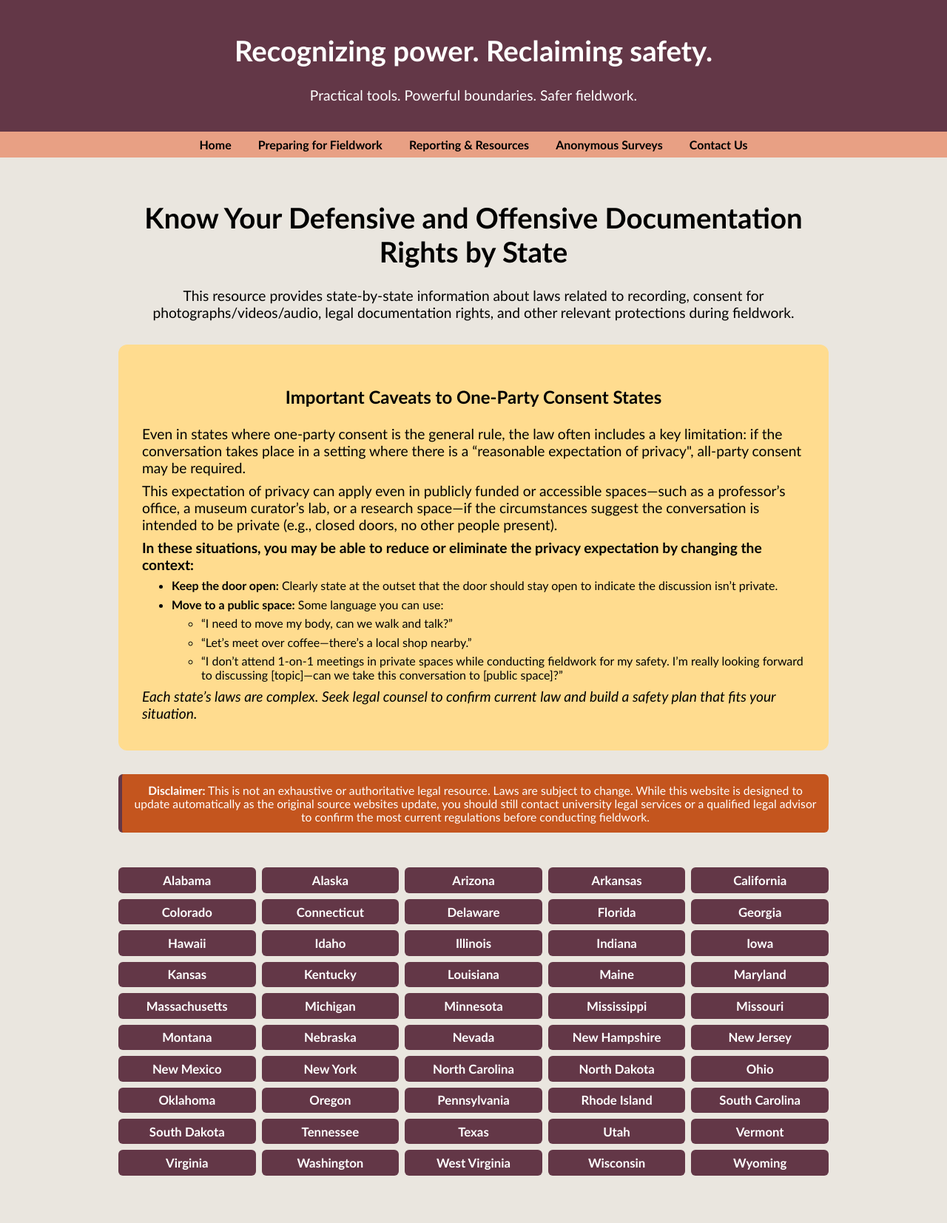
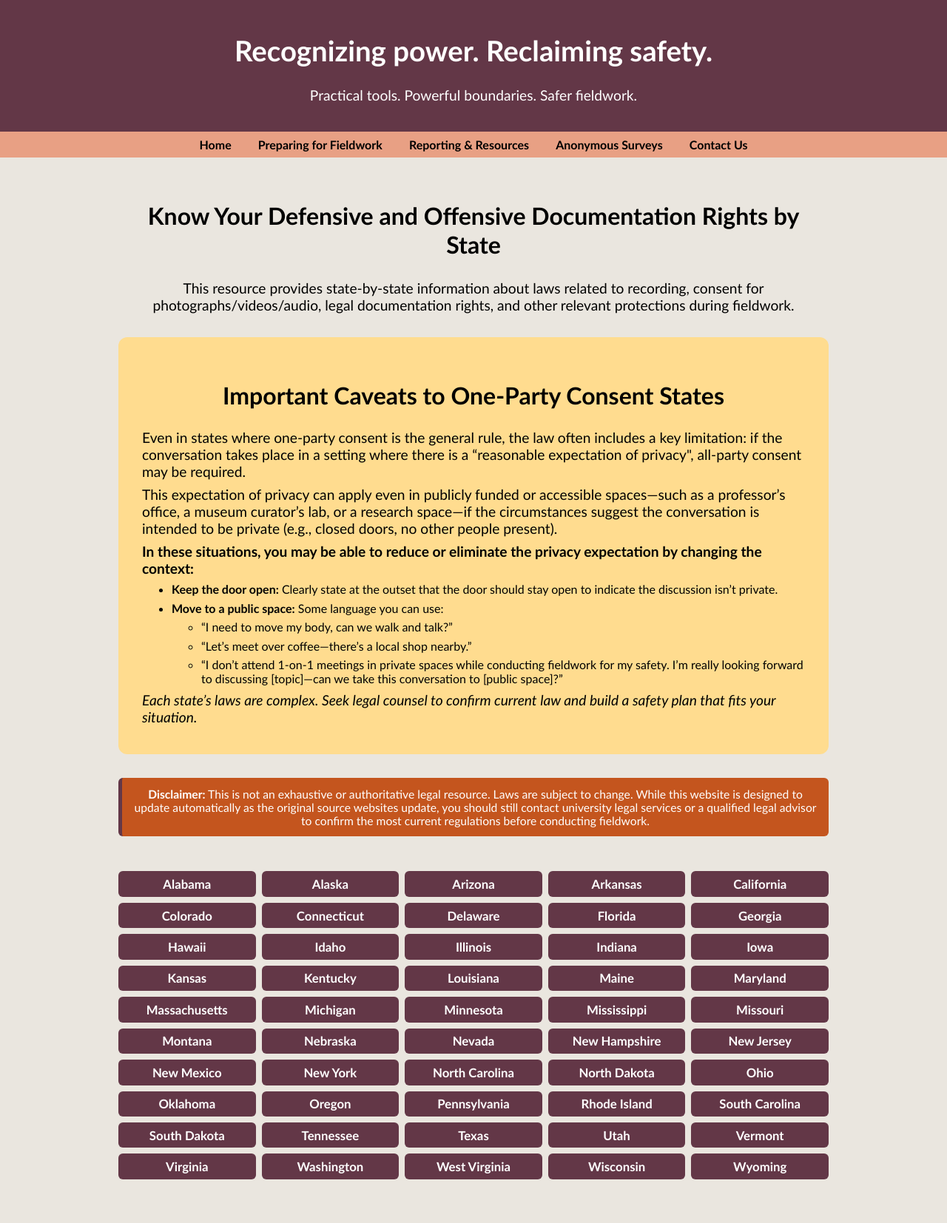
Before and after one commit to AnthroSafetyWarrior/GoldenTrowelProject, a Jekyll site: the page built from _pages/statelaw.html, in a window 1280 px wide. Shown: the whole page at 74% size. Built offline with Jekyll 4.4.1, drawn with Linux system fonts in a browser that asks for light colours.

Commit message:
updating pages

```diff
--- a/_pages/statelaw.html
+++ b/_pages/statelaw.html
@@ -112,12 +112,12 @@ th {
 
 
 <div class="page-intro">
-<h1>Know Your Defensive and Offensive Documentation Rights by State</h1>
-<p>This resource provides state-by-state information about laws related to recording, consent for photographs/videos/audio, legal documentation rights, and other relevant protections during fieldwork.</p>
+<h2>Know Your Defensive and Offensive Documentation Rights by State</h2>
+<p style="margin-top: 1.5em;">This resource provides state-by-state information about laws related to recording, consent for photographs/videos/audio, legal documentation rights, and other relevant protections during fieldwork.</p>
 </div>
 
 <div class="oneparty-caveat" role="region" aria-labelledby="opc-caveats-title">
-  <h3 id="opc-caveats-title"; style=text-align: center;>Important Caveats to One-Party Consent States</h3>
+  <h2 id="opc-caveats-title"; style=text-align: center;>Important Caveats to One-Party Consent States</h2>
     <p>Even in states where one-party consent is the general rule, the law often includes a key limitation: if the conversation takes place in a setting where there is a “reasonable expectation of privacy", all-party consent may be required.</p>
 <p>This expectation of privacy can apply even in publicly funded or accessible spaces—such as a professor’s office, a museum curator’s lab, or a research space—if the circumstances suggest the conversation is intended to be private (e.g., closed doors, no other people present).</p>
 
```
